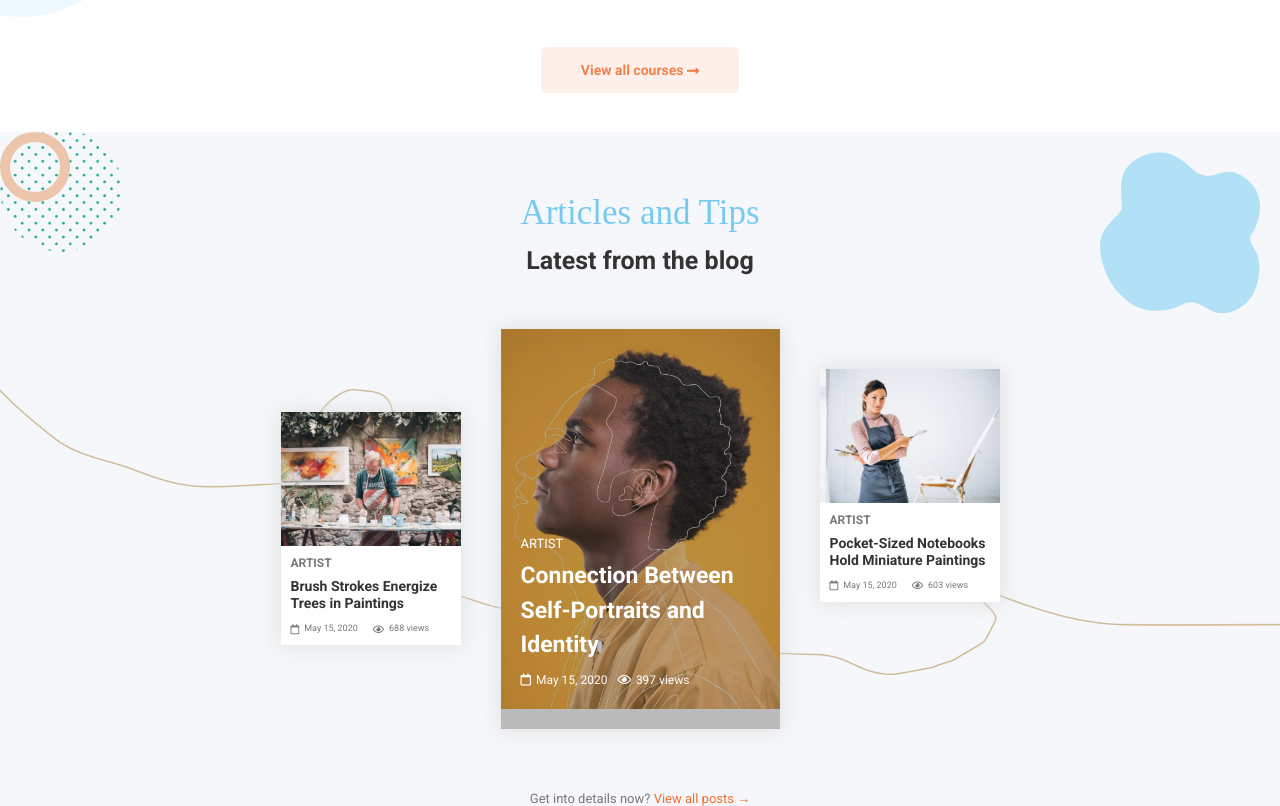
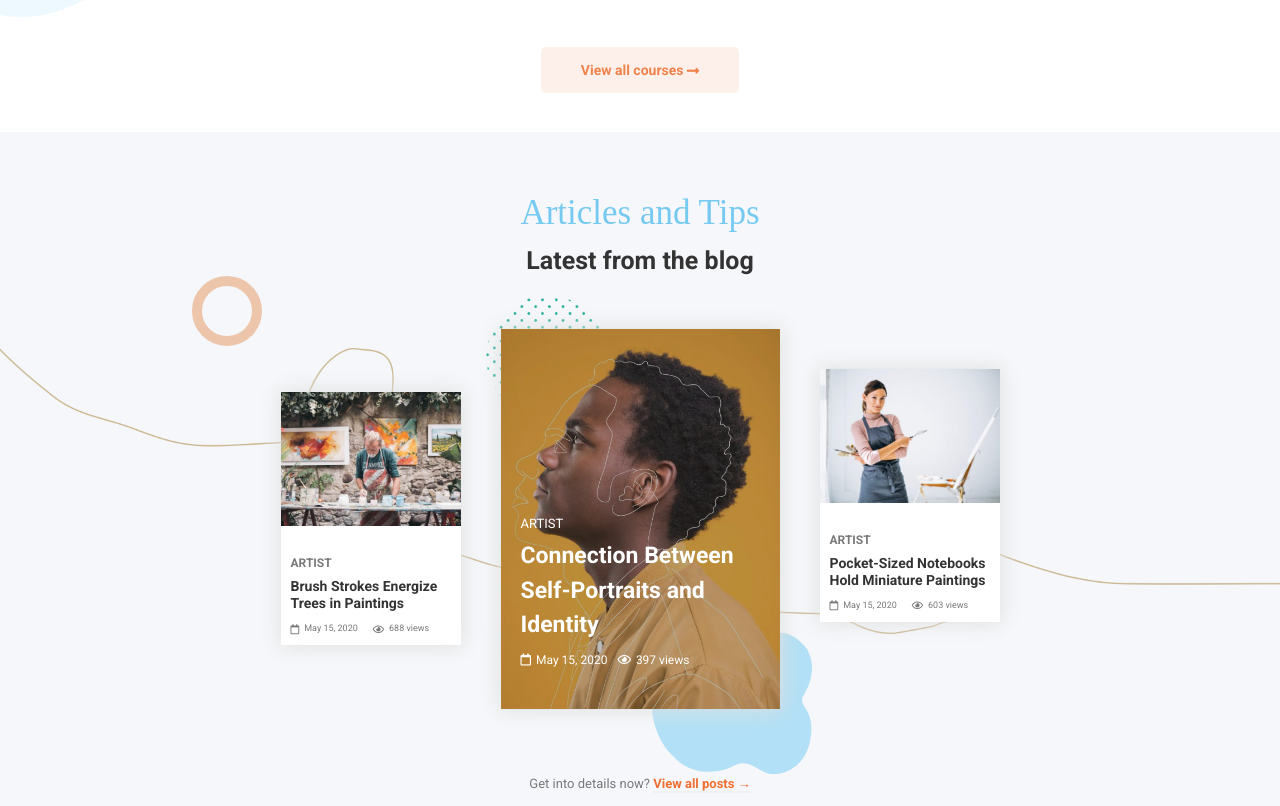
Before and after one commit to AndreaCasentini93/proj-html-vuejs, a Vue app: page / in a window 1280 px wide. Shown: the part 3840-4646 px from the top of the page. Built offline with nearby package versions, Linux system fonts and the light colour scheme; a small style sheet from the web is missing; a web font is replaced by a local one.

Commit message:
Articles Complete

```diff
--- a/src/components/Articles.vue
+++ b/src/components/Articles.vue
@@ -1,12 +1,12 @@
 <template>
     <section class="position-relative">
         <!-- DECORATIONS -->
-        <svg xmlns="http://www.w3.org/2000/svg" width="200" height="202" fill="#B2E0F6" class="cloud">
+        <svg xmlns="http://www.w3.org/2000/svg" width="200" height="202" fill="#B2E0F6" class="cloud hidden_991px">
             <path class="elementor-shape-fill" d="M139.374 198.088c16.328 8.906 51.35-1.087 58.304-39.038 7.15-39.022-13.182-40.052-9.633-54.248 14.243-21.15 16.782-48.14 2.028-64.387-36.503-38.024-45.629 7.604-76.048-20.28C101.727 7.837 83.1-6.735 56.23 3.405 18.239 17.74 27.33 47.659 27.33 69.313c0 7.624-24.216 21.957-26.87 41.573-3.346 24.734 12.168 57.29 26.87 68.443 23.322 26.363 59.318 20.28 75.541 11.154 13.931-7.836 25.35 1.52 36.503 7.605z"/>
         </svg>
         <img class="string" src="../assets/images/maxcoach-shape-14.png" alt="string">
-        <img class="dotted_circle" src="../assets/images/maxcoach-shape-05.png" alt="dotted_circle">
-        <div class="ring"></div>
+        <img class="dotted_circle hidden_991px" src="../assets/images/maxcoach-shape-05.png" alt="dotted_circle">
+        <div class="ring hidden_991px"></div>
         <!-- /DECORATIONS -->
 
         <div class="container">
@@ -84,39 +84,35 @@ export default {
         padding: 60px 0;
         background-color: $bg-articles;
         overflow: hidden;
-        z-index: -1;
 
         & > img {
             position: absolute;
-            z-index: -1;
         }
 
         .cloud {
             position: absolute;
-            top: 0;
-            right: 0;
+            bottom: 8%;
+            right: 35%;
             transform: scale(.8);
-            z-index: -1;
         }
 
         .string {
-            top: 35%;
+            top: 30%;
             left: 0;
             width: 100%;
             filter: contrast(20%) sepia(100%);
         }
 
         .dotted_circle {
-            top: 0;
-            left: 0;
+            top: 23%;
+            left: 38%;
             width: 120px
         }
 
         .ring {
             @include ring;
-            top: 0;
-            left: 0;
-            z-index: -1;
+            top: 20%;
+            left: 15%;
         }
 
         .container {
@@ -137,15 +133,28 @@ export default {
             }
 
             .get_into {
-                margin-top: 60px;
+                margin-top: 65px;
                 font-size: 13px;
                 color: $base-color;
 
                 a {
+                    border-bottom: 2px solid #EEF0F1;
                     font-size: 13px;
+                    font-weight: 700;
                     color: $ashtag-color;
+                    @include transition-type-1(color);
+
+                    &:hover {
+                        color: lighten($ashtag-color, 20%);
+                    }
                 }
             }
         }
     }
+
+    @media screen and (max-width: 991px) {
+        .hidden_991px {
+            display: none;
+        }
+    }
 </style>
--- a/src/components/Card.vue
+++ b/src/components/Card.vue
@@ -87,7 +87,6 @@ export default {
 
             img {
                 max-width: 100%;
-                margin-bottom: 20px;
             }
 
             &:first-of-type,
@@ -100,6 +99,7 @@ export default {
 
                 img {
                     margin: 0;
+                    margin-bottom: 20px;
                 }
 
                 h5 {
@@ -143,7 +143,7 @@ export default {
             }
 
             &:nth-of-type(2) {
-                height: unset;
+                align-self: center;
                 color: #FFFFFF;
 
                 .wrapper {
@@ -158,6 +158,7 @@ export default {
                 }
 
                 img {
+                    display: block;
                     width: 100%;
                 }
 
```
